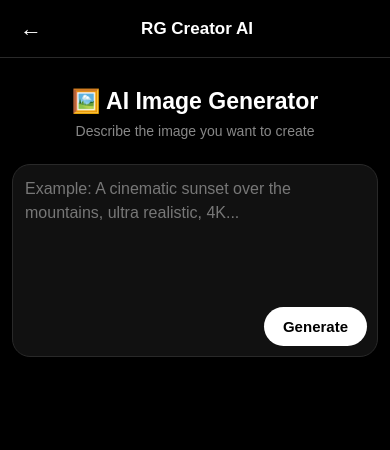
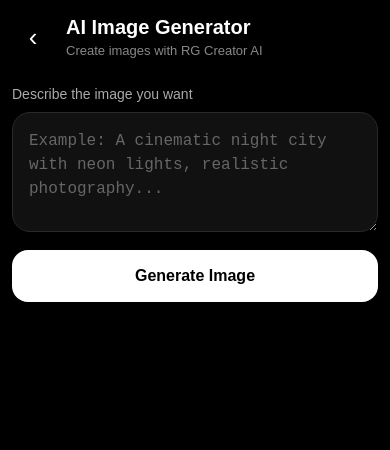
Before and after one commit to RGcreator007/rg-creator-ai, a website: page pages/image.html in a window 390 px wide. Drawn offline with Linux system fonts and the light colour scheme.

Commit message:
Fix AI Image Generator UI and generation request

```diff
--- a/pages/image.html
+++ b/pages/image.html
@@ -2,239 +2,336 @@
 <html lang="en">
 <head>
   <meta charset="UTF-8">
-<meta name="viewport" content="width=device-width, initial-scale=1.0">
+  <meta
+    name="viewport"
+    content="width=device-width, initial-scale=1.0"
+  >
 
   <title>RG Creator AI - Image Generator</title>
 
   <style>
-*{
-  box-sizing:border-box;
+    * {
+      box-sizing: border-box;
     }
 
-body{
-  margin:0;
-  min-height:100vh;
-  background:#000;
-  color:#fff;
-  font-family:Arial,Helvetica,sans-serif;
+    html,
+    body {
+      margin: 0;
+      padding: 0;
+      background: #000;
+      color: #fff;
+      font-family: Arial, Helvetica, sans-serif;
+      min-height: 100%;
     }
 
-.topbar{
-  height:58px;
-  display:flex;
-  align-items:center;
-  justify-content:space-between;
-  padding:0 14px;
-  border-bottom:1px solid #292929;
+    body {
+      padding: 20px 16px 40px;
     }
 
-.title{
-  font-size:17px;
-  font-weight:600;
+    .page {
+      width: 100%;
+      max-width: 760px;
+      margin: 0 auto;
     }
 
-.back{
-  border:0;
-  background:transparent;
-  color:#fff;
-  font-size:22px;
-  cursor:pointer;
+    .topbar {
+      display: flex;
+      align-items: center;
+      gap: 12px;
+      margin-bottom: 28px;
     }
 
-.container{
-  width:min(700px,100%);
-  margin:auto;
-  padding:25px 15px 40px;
+    .back-btn {
+      width: 42px;
+      height: 42px;
+      border: none;
+      background: transparent;
+      color: #fff;
+      font-size: 26px;
+      cursor: pointer;
+      padding: 0;
     }
 
-h1{
-  text-align:center;
-  font-size:25px;
-  margin:10px 0 8px;
+    .title-area h1 {
+      margin: 0;
+      font-size: 22px;
+      font-weight: 600;
     }
 
-.subtitle{
-  text-align:center;
-  color:#888;
-  font-size:14px;
-  margin-bottom:25px;
+    .title-area p {
+      margin: 4px 0 0;
+      color: #888;
+      font-size: 13px;
     }
 
-.prompt-box{
-  background:#111;
-  border:1px solid #292929;
-  border-radius:18px;
-  padding:10px;
+    .generator {
+      width: 100%;
     }
 
-textarea{
-  width:100%;
-  min-height:120px;
-  resize:none;
-  border:0;
-  outline:0;
-  background:transparent;
-  color:#fff;
-  font-size:16px;
-  line-height:1.5;
-  font-family:Arial,Helvetica,sans-serif;
+    .prompt-label {
+      display: block;
+      margin-bottom: 10px;
+      color: #aaa;
+      font-size: 14px;
     }
 
-textarea::placeholder{
-  color:#777;
+    #prompt {
+      width: 100%;
+      min-height: 130px;
+      resize: vertical;
+
+      background: #111;
+      color: #fff;
+
+      border: 1px solid #292929;
+      border-radius: 18px;
+
+      padding: 16px;
+      font-size: 16px;
+      line-height: 1.5;
+
+      outline: none;
     }
 
-.generate-row{
-  display:flex;
-  justify-content:flex-end;
-  margin-top:8px;
+    #prompt:focus {
+      border-color: #555;
     }
 
-.generate{
-  border:0;
-  border-radius:20px;
-  padding:11px 19px;
-  background:#fff;
-  color:#000;
-  font-size:15px;
-  font-weight:600;
-  cursor:pointer;
+    #prompt::placeholder {
+      color: #666;
     }
 
-.generate:disabled{
-  opacity:.5;
-  cursor:not-allowed;
+    .generate-btn {
+      width: 100%;
+      margin-top: 14px;
+
+      border: none;
+      border-radius: 16px;
+
+      background: #fff;
+      color: #000;
+
+      min-height: 52px;
+
+      font-size: 16px;
+      font-weight: 600;
+
+      cursor: pointer;
+      transition: opacity 0.2s;
     }
 
-.status{
-  text-align:center;
-  color:#888;
-  margin:20px 0;
-  min-height:20px;
+    .generate-btn:hover {
+      opacity: 0.9;
     }
 
-.result{
-  display:none;
-  margin-top:20px;
+    .generate-btn:disabled {
+      opacity: 0.5;
+      cursor: not-allowed;
     }
 
-.result img{
-  width:100%;
-  max-height:700px;
-  object-fit:contain;
-  border-radius:18px;
-  background:#111;
+    .status {
+      display: none;
+      margin-top: 18px;
+      color: #999;
+      font-size: 14px;
+      text-align: center;
     }
 
-.download{
-  display:none;
-  width:100%;
-  margin-top:12px;
-  padding:13px;
-  border:1px solid #333;
-  background:#111;
-  color:#fff;
-  border-radius:13px;
-  font-size:15px;
-  cursor:pointer;
+    .status.show {
+      display: block;
     }
 
-.download:hover{
-  background:#1b1b1b;
+    .result {
+      display: none;
+      margin-top: 28px;
     }
 
-.error{
-  color:#ff7070;
-  text-align:center;
-  line-height:1.5;
+    .result.show {
+      display: block;
     }
 
-@media(max-width:600px){
-
-  .container{
-    padding:20px 12px 30px;
+    .result-title {
+      margin-bottom: 12px;
+      color: #aaa;
+      font-size: 14px;
     }
 
-  h1{
-    font-size:23px;
+    .image-container {
+      width: 100%;
+      overflow: hidden;
+      border-radius: 18px;
+      background: #111;
+      border: 1px solid #292929;
     }
 
+    #generatedImage {
+      display: block;
+      width: 100%;
+      height: auto;
+    }
+
+    .image-actions {
+      display: flex;
+      gap: 10px;
+      margin-top: 12px;
+    }
+
+    .action-btn {
+      flex: 1;
+      min-height: 48px;
+
+      border: 1px solid #292929;
+      border-radius: 14px;
+
+      background: #111;
+      color: #fff;
+
+      font-size: 15px;
+      cursor: pointer;
+    }
+
+    .action-btn:hover {
+      background: #181818;
+    }
+
+    .error {
+      display: none;
+
+      margin-top: 18px;
+      padding: 14px;
+
+      border-radius: 14px;
+      border: 1px solid #3a2020;
+
+      background: #160d0d;
+      color: #ff8b8b;
+
+      font-size: 14px;
+      line-height: 1.5;
+    }
+
+    .error.show {
+      display: block;
+    }
+
+    @media (max-width: 480px) {
+      body {
+        padding: 16px 12px 30px;
+      }
+
+      .title-area h1 {
+        font-size: 20px;
+      }
+
+      #prompt {
+        min-height: 120px;
+      }
     }
   </style>
 </head>
 
 <body>
 
+  <div class="page">
+
+    <!-- TOP BAR -->
     <div class="topbar">
 
-  <button class="back" onclick="goBack()" aria-label="Back">
-    ←
+      <button
+        class="back-btn"
+        onclick="goBack()"
+        aria-label="Back"
+      >
+        ‹
       </button>
 
-  <div class="title">
-    RG Creator AI
+      <div class="title-area">
+        <h1>AI Image Generator</h1>
+        <p>Create images with RG Creator AI</p>
       </div>
-
-  <div style="width:30px"></div>
 
     </div>
 
 
-<div class="container">
+    <!-- GENERATOR -->
+    <div class="generator">
 
-  <h1>🖼️ AI Image Generator</h1>
+      <label
+        class="prompt-label"
+        for="prompt"
+      >
+        Describe the image you want
+      </label>
 
-  <div class="subtitle">
-    Describe the image you want to create
+      <textarea
+        id="prompt"
+        placeholder="Example: A cinematic night city with neon lights, realistic photography..."
+      ></textarea>
+
+
+      <button
+        id="generateBtn"
+        class="generate-btn"
+        onclick="generateImage()"
+      >
+        Generate Image
+      </button>
+
+
+      <div
+        id="status"
+        class="status"
+      >
+        Creating your image...
       </div>
 
 
-  <div class="prompt-box">
-
-    <textarea
-      id="prompt"
-      placeholder="Example: A cinematic sunset over the mountains, ultra realistic, 4K..."
-    ></textarea>
+      <!-- ERROR -->
+      <div
+        id="error"
+        class="error"
+      ></div>
 
 
-    <div class="generate-row">
+      <!-- RESULT -->
+      <div
+        id="result"
+        class="result"
+      >
+
+        <div class="result-title">
+          Generated Image
+        </div>
+
+        <div class="image-container">
+
+          <img
+            id="generatedImage"
+            alt="Generated AI image"
+          >
+
+        </div>
+
+
+        <div class="image-actions">
 
           <button
-        class="generate"
-        id="generateButton"
+            class="action-btn"
+            onclick="downloadImage()"
+          >
+            ↓ Download
+          </button>
+
+          <button
+            class="action-btn"
             onclick="generateImage()"
           >
-        Generate
+            ↻ Regenerate
           </button>
 
         </div>
 
       </div>
-
-
-  <div
-    class="status"
-    id="status"
-  ></div>
-
-
-  <div
-    class="result"
-    id="result"
-  >
-
-    <img
-      id="generatedImage"
-      alt="Generated image"
-    >
-
-    <button
-      class="download"
-      id="downloadButton"
-      onclick="downloadImage()"
-    >
-      ⬇️ Download Image
-    </button>
 
     </div>
 
@@ -243,120 +340,116 @@ textarea::placeholder{
 
   <script>
 
-let generatedImageData = null;
+    let generatedImageData = "";
+    let generatedMimeType = "image/png";
 
 
-/* =========================
-   GENERATE IMAGE
-========================= */
+    function goBack() {
 
-async function generateImage(){
-
-  const prompt =
-    document
-      .getElementById("prompt")
-      .value
-      .trim();
-
-  const button =
-    document
-      .getElementById("generateButton");
-
-  const status =
-    document
-      .getElementById("status");
-
-  const result =
-    document
-      .getElementById("result");
-
-  const image =
-    document
-      .getElementById("generatedImage");
-
-  const download =
-    document
-      .getElementById("downloadButton");
-
-
-  if(!prompt){
-
-    status.innerHTML =
-      '<div class="error">Please enter an image description.</div>';
-
-    return;
+      if (window.history.length > 1) {
+        window.history.back();
+      } else {
+        window.location.href = "../index.html";
+      }
 
     }
 
 
-  button.disabled = true;
+    async function generateImage() {
 
-  button.textContent =
-    "Generating...";
+      const promptElement =
+        document.getElementById("prompt");
+
+      const generateBtn =
+        document.getElementById("generateBtn");
+
+      const status =
+        document.getElementById("status");
+
+      const result =
+        document.getElementById("result");
+
+      const error =
+        document.getElementById("error");
+
+      const image =
+        document.getElementById("generatedImage");
 
 
-  status.textContent =
-    "Creating your image...";
+      const prompt =
+        promptElement.value.trim();
 
 
-  result.style.display =
-    "none";
-
-  download.style.display =
-    "none";
+      // Clear old error
+      error.classList.remove("show");
+      error.textContent = "";
 
 
-  try{
+      if (!prompt) {
 
-    const response =
-      await fetch(
+        showError(
+          "Please enter a description for the image."
+        );
+
+        promptElement.focus();
+
+        return;
+      }
+
+
+      // Loading
+      generateBtn.disabled = true;
+      generateBtn.textContent = "Generating...";
+
+      status.classList.add("show");
+
+      result.classList.remove("show");
+
+
+      try {
+
+        const response = await fetch(
           "/api/image",
           {
-          method:"POST",
+            method: "POST",
 
-          headers:{
-            "Content-Type":
-              "application/json"
+            headers: {
+              "Content-Type": "application/json"
             },
 
-          body:JSON.stringify({
-            prompt:prompt
+            body: JSON.stringify({
+              prompt: prompt
             })
           }
         );
 
 
-    let data;
+        let data = {};
 
-    try{
+        try {
+          data = await response.json();
+        } catch (jsonError) {
+          throw new Error(
+            "Server returned an invalid response."
+          );
+        }
 
-      data =
-        await response.json();
 
-    }catch(e){
+        if (!response.ok) {
 
           throw new Error(
-        "Server returned an invalid response."
+            data?.details ||
+            data?.error ||
+            `Image generation failed (${response.status}).`
           );
 
         }
 
 
-    if(!response.ok){
+        if (!data.image) {
 
           throw new Error(
-        data.error ||
-        data.details ||
-        "Image generation failed."
-      );
-
-    }
-
-
-    if(!data.image){
-
-      throw new Error(
-        "No image was returned by the server."
+            "No image was returned by the AI."
           );
 
         }
@@ -365,138 +458,132 @@ async function generateImage(){
         generatedImageData =
           data.image;
 
+        generatedMimeType =
+          data.mimeType ||
+          "image/png";
+
 
         image.src =
-      data.image;
+          `data:${generatedMimeType};base64,${generatedImageData}`;
 
 
-    result.style.display =
-      "block";
+        result.classList.add("show");
 
 
-    download.style.display =
-      "block";
+        // Scroll to result
+        setTimeout(() => {
+
+          result.scrollIntoView({
+            behavior: "smooth",
+            block: "start"
+          });
+
+        }, 100);
 
 
-    status.textContent =
-      "Image generated successfully.";
-
-
-  }catch(error){
+      } catch (err) {
 
         console.error(
           "Image generation error:",
-      error
+          err
         );
 
+        showError(
+          err.message ||
+          "Something went wrong while generating the image."
+        );
 
-    status.innerHTML =
-      '<div class="error">❌ ' +
-      escapeHtml(error.message) +
-      '</div>';
+      } finally {
+
+        generateBtn.disabled = false;
+        generateBtn.textContent = "Generate Image";
+
+        status.classList.remove("show");
+
+      }
 
     }
 
 
-  button.disabled =
-    false;
+    function showError(message) {
 
-  button.textContent =
-    "Generate";
+      const error =
+        document.getElementById("error");
+
+      error.textContent = message;
+      error.classList.add("show");
 
     }
 
 
-/* =========================
-   DOWNLOAD
-========================= */
+    function downloadImage() {
 
-function downloadImage(){
+      if (!generatedImageData) {
 
-  if(!generatedImageData){
+        showError(
+          "Generate an image first."
+        );
 
         return;
-
       }
 
+
+      try {
 
         const link =
           document.createElement("a");
 
 
         link.href =
-    generatedImageData;
+          `data:${generatedMimeType};base64,${generatedImageData}`;
+
+
+        const extension =
+          generatedMimeType === "image/jpeg"
+            ? "jpg"
+            : generatedMimeType === "image/webp"
+              ? "webp"
+              : "png";
 
 
         link.download =
-    "RG-Creator-AI-Image.png";
+          `rg-creator-ai-${Date.now()}.${extension}`;
 
 
         document.body.appendChild(link);
 
         link.click();
 
-  link.remove();
+        document.body.removeChild(link);
 
-}
+      } catch (error) {
 
+        console.error(
+          "Download error:",
+          error
+        );
 
-/* =========================
-   BACK
-========================= */
-
-function goBack(){
-
-  if(
-    document.referrer &&
-    document.referrer.includes(
-      window.location.host
-    )
-  ){
-
-    history.back();
-
-  }else{
-
-    window.location.href =
-      "chat.html";
+        showError(
+          "Image download failed."
+        );
 
       }
 
     }
 
 
-/* =========================
-   HTML ESCAPE
-========================= */
-
-function escapeHtml(text){
-
-  const div =
-    document.createElement("div");
-
-  div.textContent =
-    text;
-
-  return div.innerHTML;
-
-}
-
-
-/* =========================
-   ENTER
-========================= */
-
+    // Enter = Generate
+    // Shift + Enter = New line
     document
       .getElementById("prompt")
       .addEventListener(
         "keydown",
-    function(event){
+        function(event) {
 
-      if(
+          if (
             event.key === "Enter" &&
-        (event.ctrlKey || event.metaKey)
-      ){
+            !event.shiftKey
+          ) {
 
             event.preventDefault();
 
```
Lines whose indentation alone changed are shown as unchanged.
